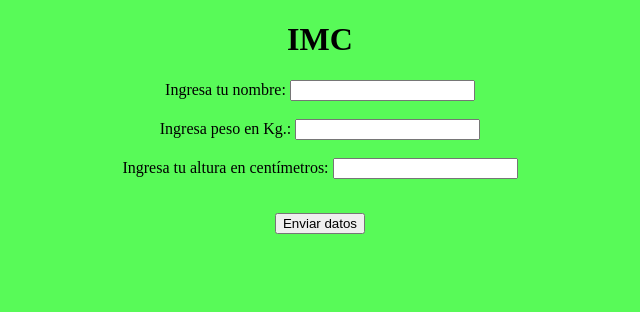
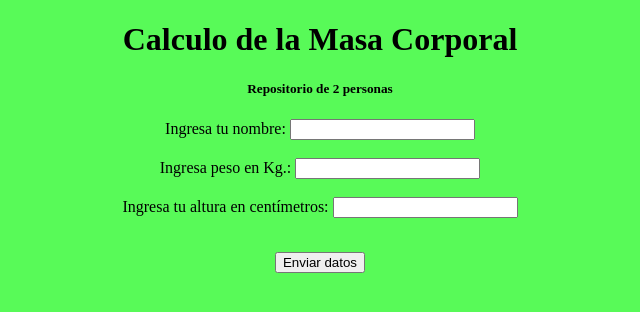
Before and after one commit to anadurand/IMC, a plain HTML site: page index.html in a window 1280 px wide. Shown: the whole page, without its empty margins (320-960 px from the left). Drawn offline with Linux system fonts and the light colour scheme.

Commit message:
repositorio de 2 personas terminado

```diff
--- a/index.html
+++ b/index.html
@@ -6,7 +6,8 @@
 	<link rel="stylesheet" href="css/main.css">
 </head>
 <body>
-	<h1>IMC</h1>
+	<h1>Calculo de la Masa Corporal</h1>
+	<h5>Repositorio de 2 personas</h5>
 	<section>
 		<form>
 			<label for="name">Ingresa tu nombre:</label>
```
